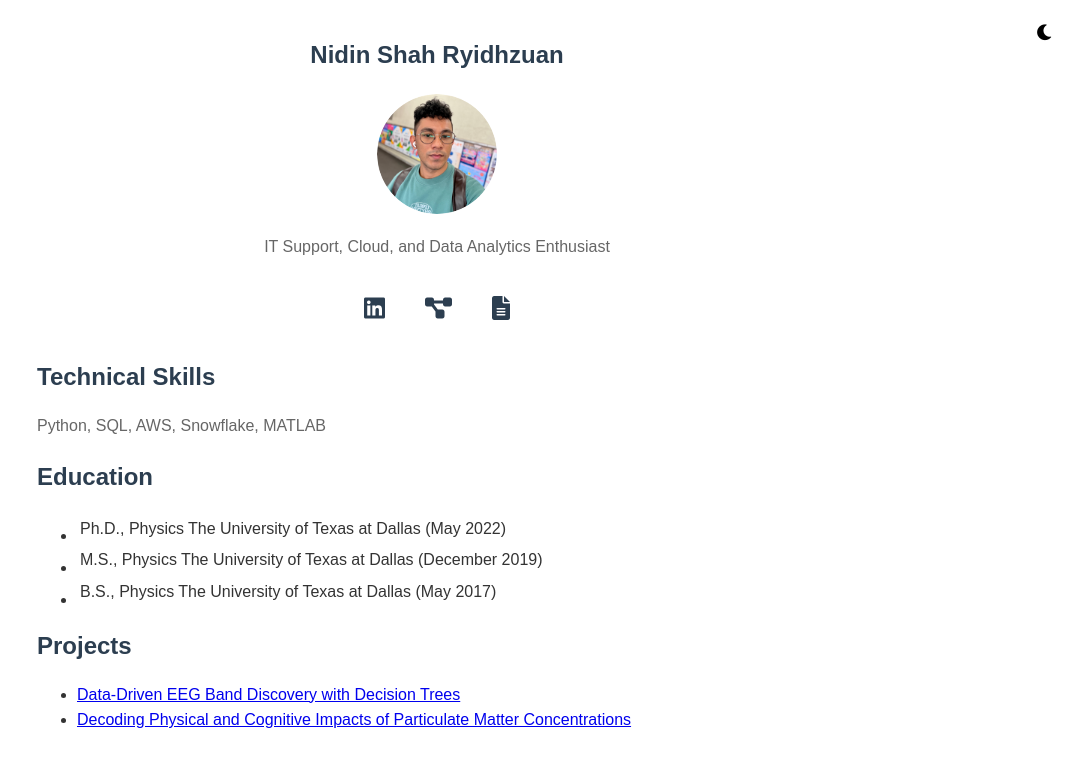
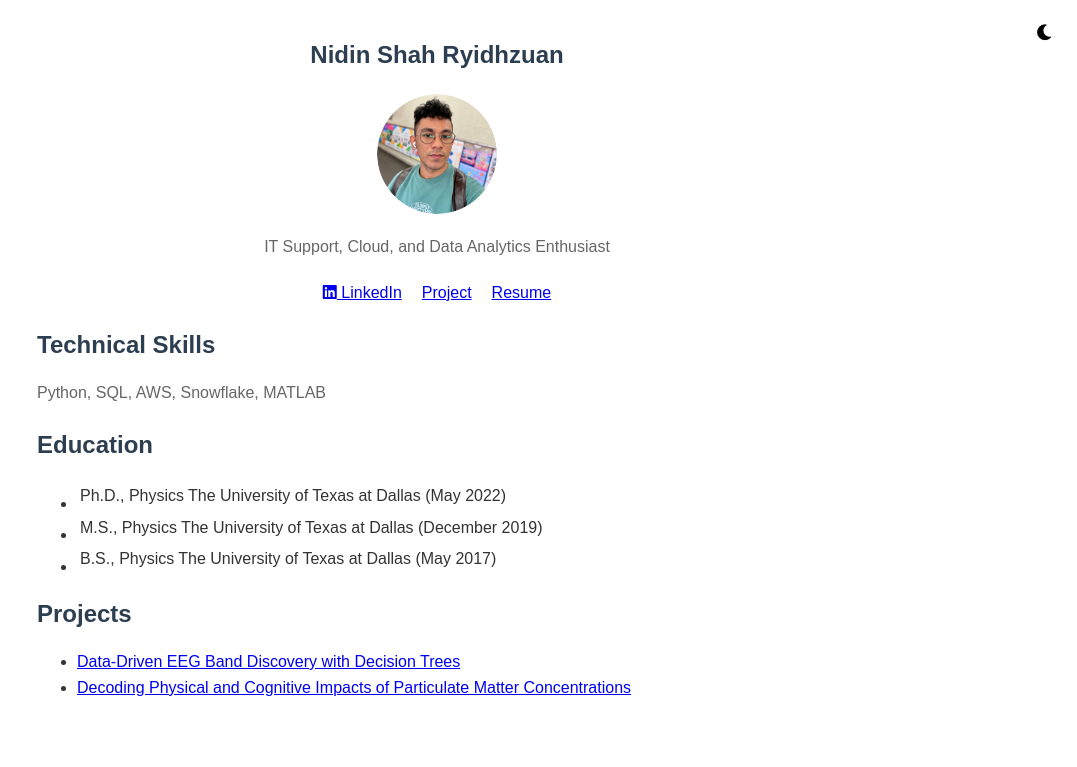
Before and after one commit to nidinshah/nidinshah.github.io, a Jekyll site: the page built from index.md, in a window 1280 px wide. Shown: the top 767 px of the page, without its empty margins (203-1280 px from the left). Built offline with Jekyll 4.4.1, drawn with Linux system fonts in a browser that asks for light colours.

Commit message:
Update default.html

```diff
--- a/_layouts/default.html
+++ b/_layouts/default.html
@@ -20,14 +20,14 @@
         </header>
         <main>
             <section class="links">
-                <a href="https://www.linkedin.com/in/your-profile" target="_blank" class="link-icon" aria-label="LinkedIn">
-                    <i class="fab fa-linkedin"></i>
+                <a href="https://www.linkedin.com/in/your-profile" target="_blank" class="link-btn" aria-label="LinkedIn">
+                    <i class="fab fa-linkedin"></i> LinkedIn
                 </a>
-                <a href="{{ site.baseurl }}/projects" target="_blank" class="link-icon" aria-label="Projects">
-                    <i class="fas fa-project-diagram"></i>
+                <a href="{{ site.baseurl }}/projects" target="_blank" class="link-btn" aria-label="Projects">
+                    Project
                 </a>
-                <a href="{{ site.baseurl }}/assets/resume.pdf" target="_blank" class="link-icon" aria-label="Resume">
-                    <i class="fas fa-file-alt"></i>
+                <a href="{{ site.baseurl }}/assets/resume.pdf" target="_blank" class="link-btn" aria-label="Resume">
+                    Resume
                 </a>
             </section>
             <section class="content">
```
